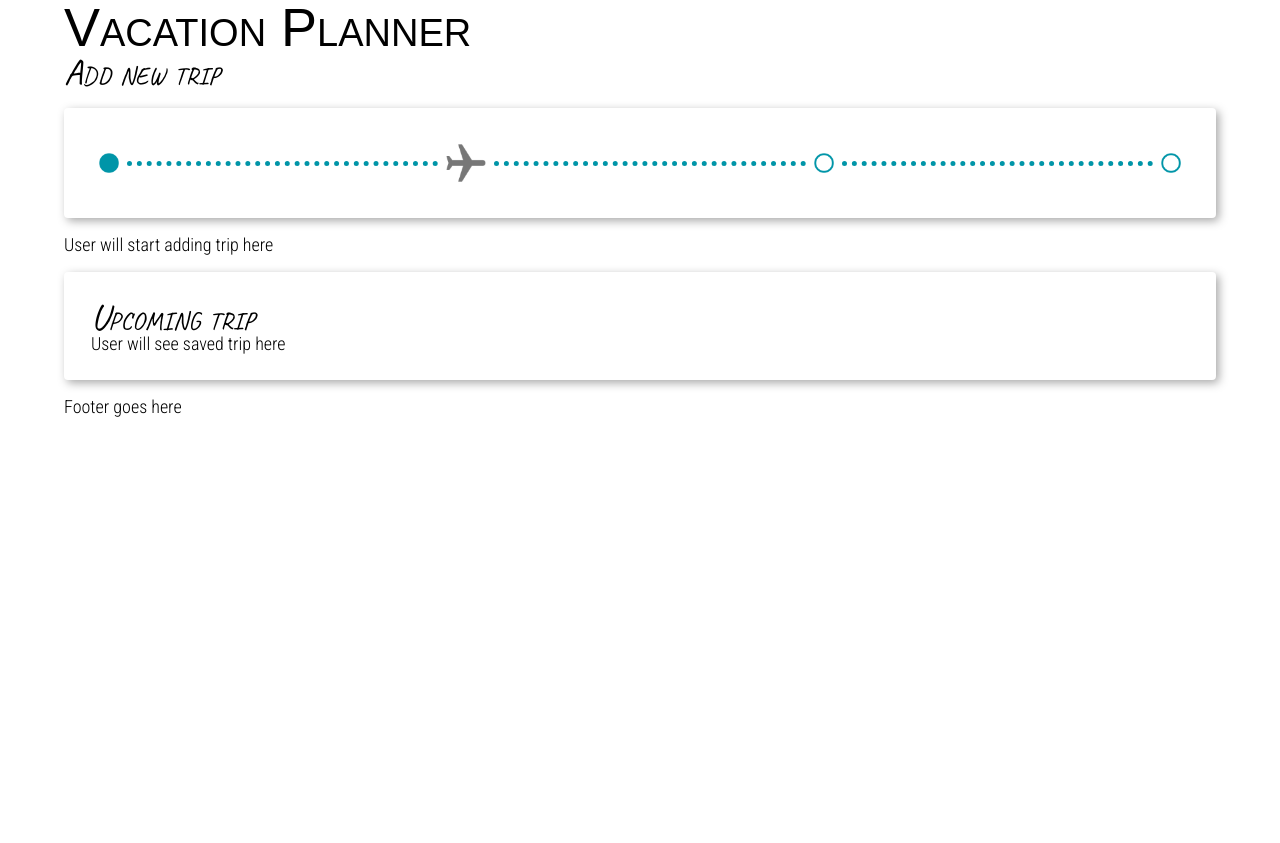
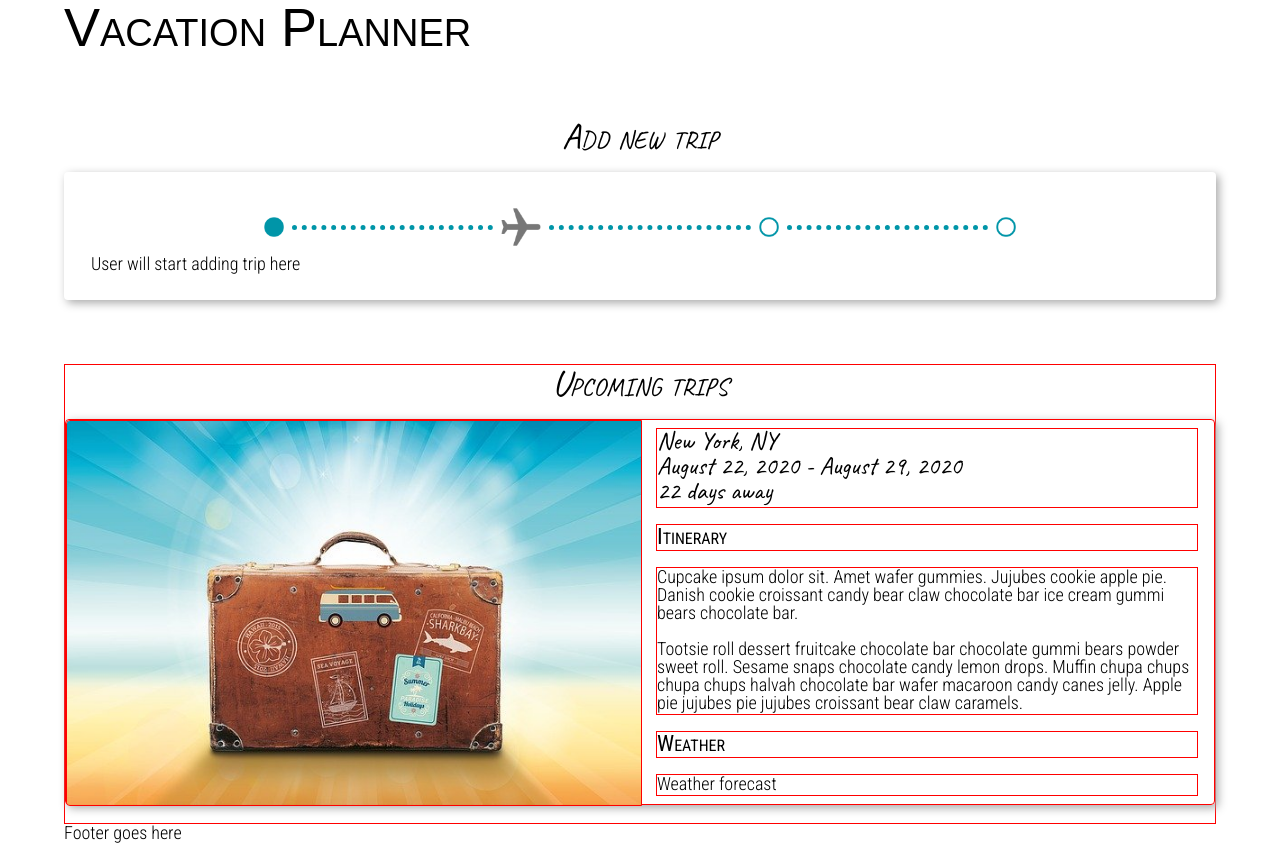
Before and after one commit to meggra7/vacation_planner, a website built with webpack: page src/client/views/index.html in a window 1280 px wide. Before the commit the page ends 800 px from the top, so only its background shows below. Built offline with nearby package versions, Linux system fonts and the light colour scheme; a web font is replaced by a local one.

Commit message:
Style card for each trip entry

```diff
--- a/src/client/index.js
+++ b/src/client/index.js
@@ -6,19 +6,20 @@ import './styles/reset.scss';
 import './styles/base.scss';
 import './styles/header.scss';
 import './styles/form.scss';
+import './styles/entry.scss';
 
 /* Import and set image(s) */
 import loadingIndicator from './assets/Cube-1s-200px.gif';
+import placeholderImage from './assets/luggage.jpg';
 import stepUpcoming from './assets/circle_outline_32dp_primary_dark.png';
 import stepCompleted from './assets/circle_filled_32dp_primary_dark.png';
 import airplane from './assets/airplane-32dp-777.png';
 
 
 document.getElementById('step-one').setAttribute('src', stepCompleted);
-
 document.getElementById('step-two').classList.add('current');
 document.getElementById('step-two').setAttribute('src', airplane);
+document.getElementById('step-three').setAttribute('src', stepUpcoming);
+document.getElementById('step-four').setAttribute('src', stepUpcoming);
 
-document.getElementById('step-three').setAttribute('src', stepUpcoming);
-
-document.getElementById('step-four').setAttribute('src', stepUpcoming);
+document.getElementById('upcoming').getElementsByTagName('img')[0].setAttribute('src', placeholderImage);
--- a/src/client/styles/base.scss
+++ b/src/client/styles/base.scss
@@ -8,6 +8,7 @@ $color-text-primary: #263238;
 $font-family-sans-serif: 'Roboto Condensed', Arial, Helvetica, sans-serif;
 $font-family-tillana: 'Tillana', fantasy; // Tribal
 $font-family-caveat: 'Caveat', cursive; // Handwriting
+$rounded-corners: 4px;
 
 body {
     font-family: $font-family-sans-serif;
@@ -29,11 +30,15 @@ h2 {
     font-weight: 300;
     font-variant: small-caps;
     font-size: 2em;
+    text-align: center;
+}
+
+section {
+    margin-top: 64px;
 }
 
 .card {
-    border-radius: 4px;
+    border-radius: $rounded-corners;
     box-shadow: 3px 3px 10px darkgray;
     margin: 1em 0;
-    padding: 1.5em;
 }
--- /dev/null
+++ b/src/client/styles/entry.scss
@@ -0,0 +1,90 @@
+@use 'base' as *;
+$entry-texts-margin: 8px 16px;
+
+#upcoming {
+    border: 1px solid red;
+
+    div.card {
+        border: 1px solid red;
+        display: flex;
+        flex-direction: column;
+
+        img {
+            border: 1px solid red;
+            width: 100%;
+            border-radius:
+                $rounded-corners
+                $rounded-corners
+                0
+                0;
+            object-fit: cover;
+        }
+
+        #basic-info {
+            border: 1px solid red;
+            font-family: $font-family-caveat;
+            font-size: 1.4em;
+        }
+
+        h3 {
+            border: 1px solid red;
+            font-family: $font-family-sans-serif;
+            font-size: 1.25em;
+            font-weight: 400;
+            font-variant: small-caps;
+            margin: $entry-texts-margin;
+        }
+
+        p {
+            border: 1px solid red;
+            margin: $entry-texts-margin;
+        }
+
+        div.weather {
+            border: 1px solid red;
+            margin: $entry-texts-margin;
+        }
+    }
+}
+
+/* TABLET AND MEDIUM DESKTOP DEVICES */
+@media(min-width: 780px) {
+
+    #upcoming {
+
+        /* Switch to horizontal layout */
+        div.card {
+            display: grid;
+            grid-template-columns: 1fr 1fr;
+            grid-template-areas:
+                'img  text'
+                'img  text'
+                'img  text'
+                'img  text'
+                'img  text';
+
+            img {
+                grid-area: img;
+                border-radius:
+                    $rounded-corners
+                    0
+                    0
+                    $rounded-corners;
+                height: 100%;
+            }
+        }
+    }
+}
+
+
+/* WIDE TABLET AND DESKTOP DEVICES */
+// @media(min-width: 1170px) {
+
+//     #upcoming {
+
+//         /* Update width ratio of image to text */
+//         div.card {
+//             grid-template-columns: 1fr 2fr;
+//         }
+//     }
+// }
--- a/src/client/styles/form.scss
+++ b/src/client/styles/form.scss
@@ -4,6 +4,7 @@ $progress-icon-padding: 8px;
 $progress-dots-height: 5px;
 
 form {
+    padding: 1.5em;
 
     #progress-tracker {
         // border: 1px solid red;
@@ -36,3 +37,17 @@ form {
         }
     }
 }
+
+/* TABLET AND MEDIUM DESKTOP DEVICES */
+@media(min-width: 780px) {
+
+    form {
+
+        #progress-tracker {
+            width: 70%;
+            margin: 0 auto;
+        }
+
+    }
+
+}
--- a/src/client/views/index.html
+++ b/src/client/views/index.html
@@ -27,12 +27,23 @@
                         <span></span>
                         <img id='step-four'>
                     </div>
+                    <p>User will start adding trip here</p>
                 </form>
-                <p>User will start adding trip here</p>
             </section>
-            <section class='card'>
-                <h2>Upcoming trip</h2>
-                <p>User will see saved trip here</p>
+            <section id='upcoming'>
+                <h2>Upcoming trips</h2>
+                <div class='card'>
+                    <img>
+                    <p id='basic-info'>New York, NY
+                        <br>August 22, 2020 - August 29, 2020
+                        <br>22 days away</p>
+                    <h3 class='itinerary'>Itinerary</h3>
+                    <p class='itinerary'>Cupcake ipsum dolor sit. Amet wafer gummies. Jujubes cookie apple pie. Danish cookie croissant candy bear claw chocolate bar ice cream gummi bears chocolate bar.
+                        <br>
+                        <br>Tootsie roll dessert fruitcake chocolate bar chocolate gummi bears powder sweet roll. Sesame snaps chocolate candy lemon drops. Muffin chupa chups chupa chups halvah chocolate bar wafer macaroon candy canes jelly. Apple pie jujubes pie jujubes croissant bear claw caramels.</p>
+                    <h3 class='weather'>Weather</h3>
+                    <div class='weather'>Weather forecast</div>
+                </div>
             </section>
 
         </main>
```
Also changed, not shown: README.md, src/client/assets/luggage.jpg (added).
